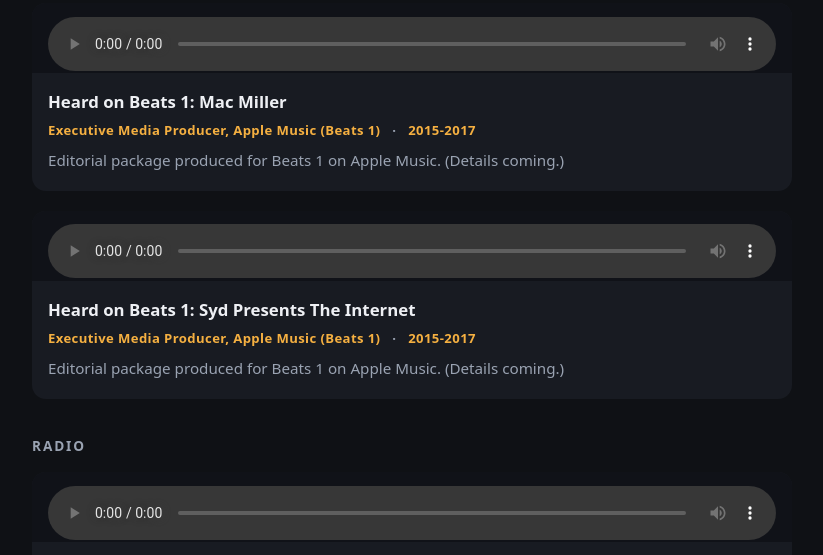
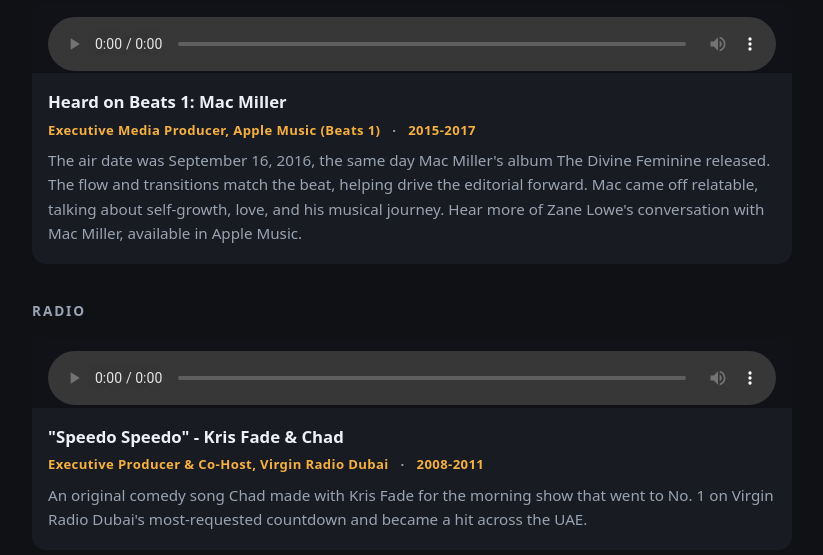
Before and after one commit to chadmanes/chadmanes.github.io, a plain HTML site: page index.html in a window 1280 px wide. Shown: the part 2761-3316 px from the top of the page, without its empty margins (108-931 px from the left). Drawn offline with Linux system fonts and the light colour scheme.

Commit message:
Update the Mac Miller caption and drop The Internet card
Keep the Syd Presents The Internet audio file in the repo, and leave the Dua Lipa caption as it is.

Co-authored-by: Chad Manes <chadmanes@users.noreply.github.com>

```diff
--- a/index.html
+++ b/index.html
@@ -106,17 +106,7 @@
             </div>
             <h3>Heard on Beats 1: Mac Miller</h3>
             <p class="meta">Executive Media Producer, Apple Music (Beats 1) <span class="sep">·</span> 2015-2017</p>
-            <p>Editorial package produced for Beats 1 on Apple Music. (Details coming.)</p>
-          </article>
-          <article class="card work-card">
-            <div class="audio">
-              <audio controls preload="metadata" aria-label="Heard on Beats 1: Syd Presents The Internet">
-                <source src="assets/audio/heard-on-beats1-the-internet.mp3" type="audio/mpeg">
-              </audio>
-            </div>
-            <h3>Heard on Beats 1: Syd Presents The Internet</h3>
-            <p class="meta">Executive Media Producer, Apple Music (Beats 1) <span class="sep">·</span> 2015-2017</p>
-            <p>Editorial package produced for Beats 1 on Apple Music. (Details coming.)</p>
+            <p>The air date was September 16, 2016, the same day Mac Miller's album The Divine Feminine released. The flow and transitions match the beat, helping drive the editorial forward. Mac came off relatable, talking about self-growth, love, and his musical journey. Hear more of Zane Lowe's conversation with Mac Miller, available in Apple Music.</p>
           </article>
         </div>
       </div>
```
